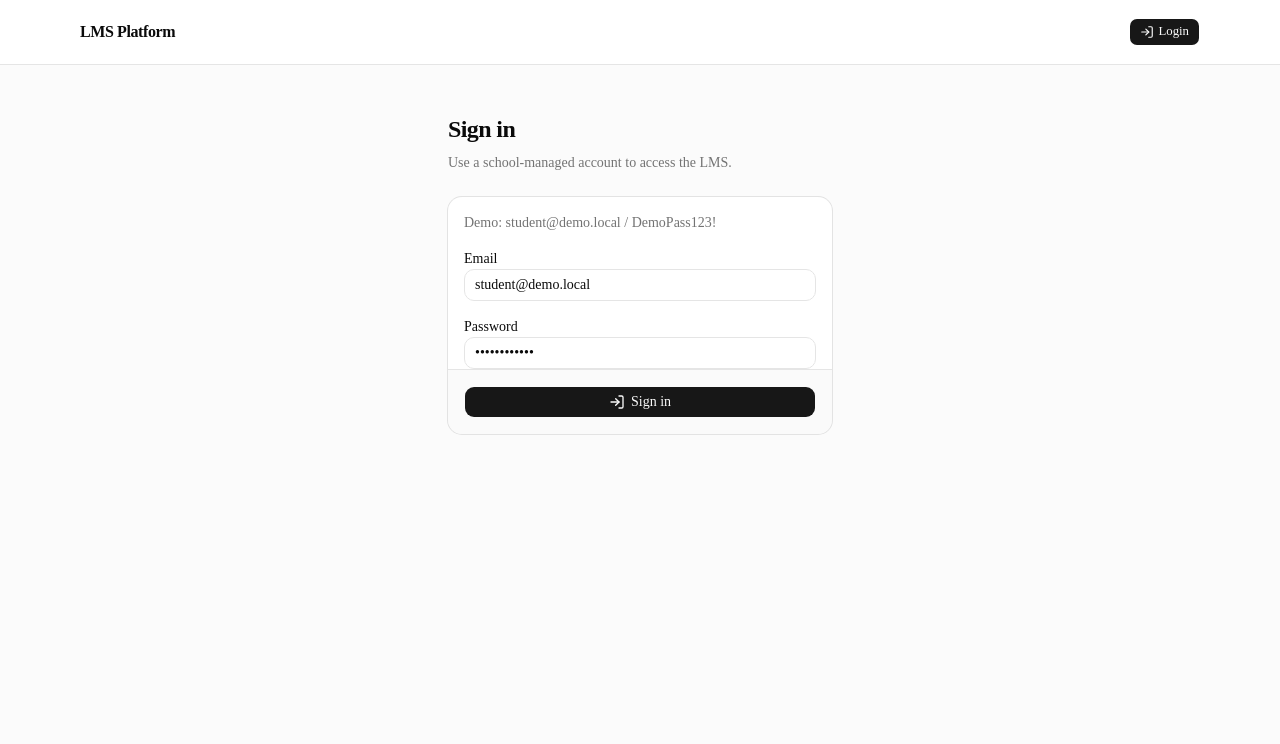
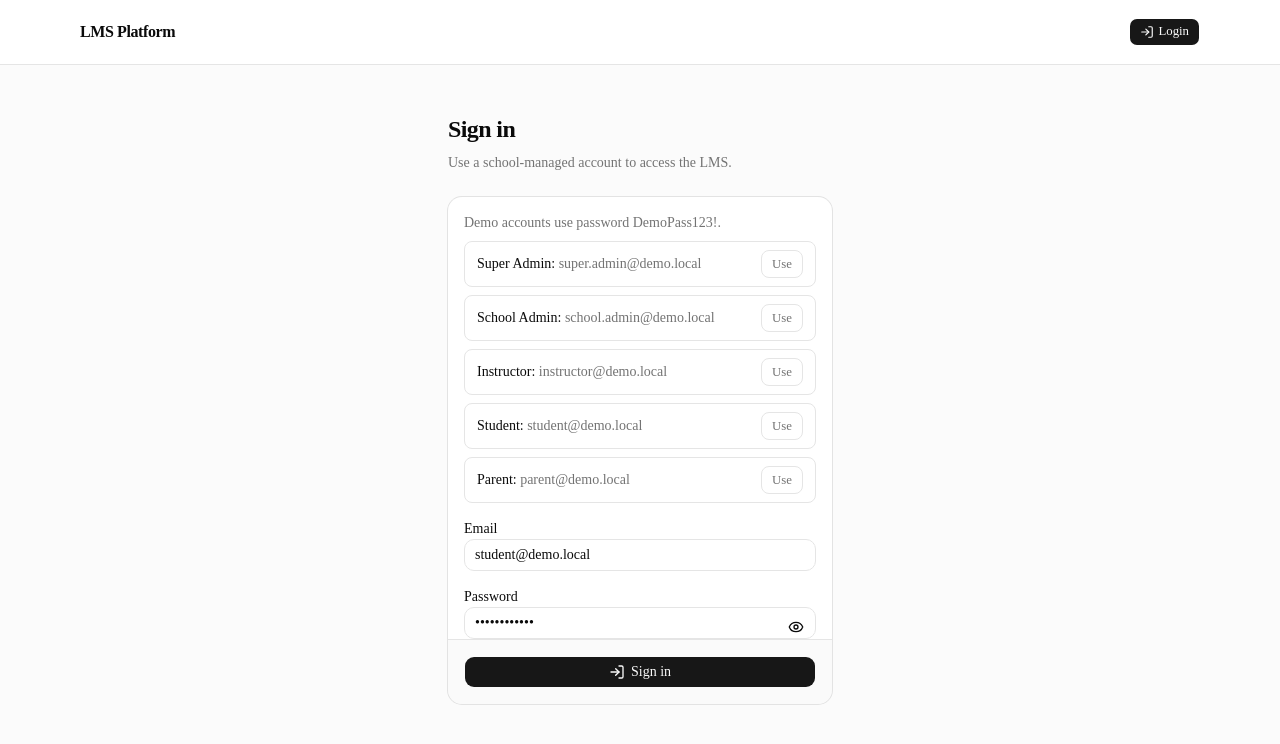
Before and after one commit to PeterKimCode/yjis_lms, a Next.js app: page /login in a window 1280 px wide. Shown: the top 744 px of the page. Built offline with nearby package versions, Linux system fonts and the light colour scheme; no server answers.

Commit message:
fix: restore demo login and improve login form

```diff
--- a/prisma/seed.ts
+++ b/prisma/seed.ts
@@ -33,6 +33,7 @@ async function main() {
       name: "Demo Education Organization",
       slug: "demo-education-organization",
       institutionType: InstitutionType.ONLINE_SCHOOL,
+      isActive: true,
     },
   })
 
@@ -110,9 +111,12 @@ async function main() {
   await prisma.studentProfile.upsert({
     where: { userId: student.id },
     update: {
+      organizationId: organization.id,
       campusId: campus.id,
       currentGradeLevelId: gradeLevel.id,
+      homeroomId: homeroom.id,
       studentNumber: "DEMO-STUDENT-001",
+      admissionDate: new Date("2026-03-01T00:00:00.000Z"),
     },
     create: {
       organizationId: organization.id,
@@ -120,12 +124,15 @@ async function main() {
       userId: student.id,
       studentNumber: "DEMO-STUDENT-001",
       currentGradeLevelId: gradeLevel.id,
+      homeroomId: homeroom.id,
+      admissionDate: new Date("2026-03-01T00:00:00.000Z"),
     },
   })
 
   await prisma.instructorProfile.upsert({
     where: { userId: instructor.id },
     update: {
+      organizationId: organization.id,
       campusId: campus.id,
       employeeNumber: "DEMO-INSTRUCTOR-001",
       title: "Instructor",
@@ -241,15 +248,19 @@ async function upsertUser(
       },
     },
     update: {
+      organizationId,
+      email,
       name,
       passwordHash,
       isActive: true,
+      username: null,
     },
     create: {
       organizationId,
       email,
       name,
       passwordHash,
+      isActive: true,
     },
   })
 }
@@ -267,7 +278,11 @@ async function ensureRole(
   if (existing) {
     return prisma.userRoleAssignment.update({
       where: { id: existing.id },
-      data: { campusId },
+      data: {
+        campusId,
+        startsAt: null,
+        endsAt: null,
+      },
     })
   }
 
--- a/src/modules/admin/actions.ts
+++ b/src/modules/admin/actions.ts
@@ -124,7 +124,7 @@ const userSchema = z.object({
   campusId: optionalString,
   name: requiredString,
   email: z.string().trim().email().transform((value) => value.toLowerCase()),
-  password: z.string().optional().default(""),
+  password: z.string().trim().optional().default(""),
   role: z.nativeEnum(UserRole),
   currentGradeLevelId: optionalString,
   homeroomId: optionalString,
--- a/src/modules/auth/auth.ts
+++ b/src/modules/auth/auth.ts
@@ -41,7 +41,7 @@ export const authOptions: NextAuthOptions = {
 
         const { email, password } = parsedCredentials.data
         const prisma = getPrismaClient()
-        const user = await prisma.user.findFirst({
+        const users = await prisma.user.findMany({
           where: {
             email,
             isActive: true,
@@ -55,24 +55,27 @@ export const authOptions: NextAuthOptions = {
               },
             },
           },
+          orderBy: { updatedAt: "desc" },
         })
 
-        if (!user?.passwordHash) {
-          return null
+        for (const user of users) {
+          if (!user.passwordHash) {
+            continue
           }
 
           const isValidPassword = await verifyPassword(password, user.passwordHash)
 
-        if (!isValidPassword) {
-          return null
-        }
-
+          if (isValidPassword) {
             return {
               id: user.id,
               email: user.email,
               name: user.name,
               roleAssignments: user.roleAssignments,
             }
+          }
+        }
+
+        return null
       },
     }),
   ],
--- a/src/modules/auth/login-form.tsx
+++ b/src/modules/auth/login-form.tsx
@@ -2,11 +2,21 @@
 
 import { useState } from "react"
 import { signIn } from "next-auth/react"
-import { LogIn } from "lucide-react"
+import { Eye, EyeOff, LogIn } from "lucide-react"
 
 import { Button } from "@/components/ui/button"
 import { Card, CardContent, CardFooter, CardHeader } from "@/components/ui/card"
 import { Input } from "@/components/ui/input"
+
+const demoAccounts = [
+  ["Super Admin", "super.admin@demo.local"],
+  ["School Admin", "school.admin@demo.local"],
+  ["Instructor", "instructor@demo.local"],
+  ["Student", "student@demo.local"],
+  ["Parent", "parent@demo.local"],
+] as const
+
+const demoPassword = "DemoPass123!"
 
 export function LoginForm({
   callbackUrl,
@@ -19,6 +29,9 @@ export function LoginForm({
     hasError ? "Invalid email or password." : ""
   )
   const [isSubmitting, setIsSubmitting] = useState(false)
+  const [email, setEmail] = useState("student@demo.local")
+  const [password, setPassword] = useState(demoPassword)
+  const [showPassword, setShowPassword] = useState(false)
 
   async function handleSubmit(event: React.FormEvent<HTMLFormElement>) {
     event.preventDefault()
@@ -46,9 +59,34 @@ export function LoginForm({
   return (
     <Card>
       <CardHeader className="space-y-1">
-        <p className="text-sm text-muted-foreground">
-          Demo: student@demo.local / DemoPass123!
-        </p>
+        <div className="space-y-2 text-sm text-muted-foreground">
+          <p>Demo accounts use password {demoPassword}.</p>
+          <div className="space-y-2">
+            {demoAccounts.map(([label, accountEmail]) => (
+              <div
+                className="flex items-center justify-between gap-2 rounded-md border px-3 py-2"
+                key={accountEmail}
+              >
+                <span>
+                  <span className="font-medium text-foreground">{label}:</span>{" "}
+                  {accountEmail}
+                </span>
+                <Button
+                  size="sm"
+                  type="button"
+                  variant="outline"
+                  onClick={() => {
+                    setEmail(accountEmail)
+                    setPassword(demoPassword)
+                    setError("")
+                  }}
+                >
+                  Use
+                </Button>
+              </div>
+            ))}
+          </div>
+        </div>
       </CardHeader>
       <form action="/login" method="post" onSubmit={handleSubmit}>
         <CardContent className="space-y-4">
@@ -61,7 +99,8 @@ export function LoginForm({
               name="email"
               type="email"
               autoComplete="email"
-              defaultValue="student@demo.local"
+              value={email}
+              onChange={(event) => setEmail(event.target.value)}
               required
             />
           </div>
@@ -69,14 +108,27 @@ export function LoginForm({
             <label className="text-sm font-medium" htmlFor="password">
               Password
             </label>
+            <div className="relative">
               <Input
                 id="password"
                 name="password"
-              type="password"
+                type={showPassword ? "text" : "password"}
                 autoComplete="current-password"
-              defaultValue="DemoPass123!"
+                value={password}
+                onChange={(event) => setPassword(event.target.value)}
                 required
+                className="pr-12"
               />
+              <Button
+                aria-label={showPassword ? "Hide password" : "Show password"}
+                className="absolute right-1 top-1 h-8 w-8 p-0"
+                type="button"
+                variant="ghost"
+                onClick={() => setShowPassword((value) => !value)}
+              >
+                {showPassword ? <EyeOff /> : <Eye />}
+              </Button>
+            </div>
           </div>
           {error ? (
             <p className="text-sm text-destructive" role="alert">
```
Lines whose indentation alone changed are shown as unchanged.
